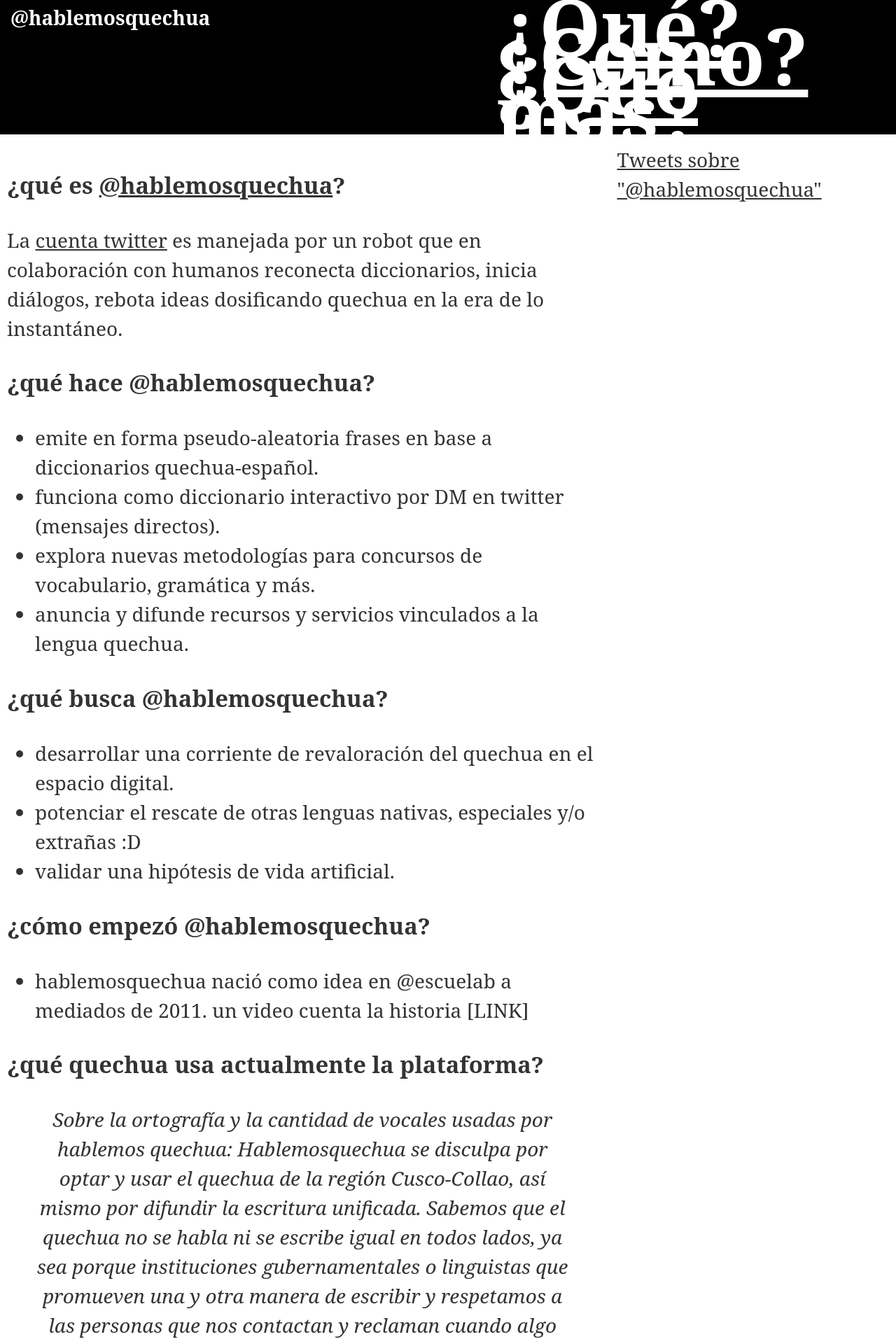
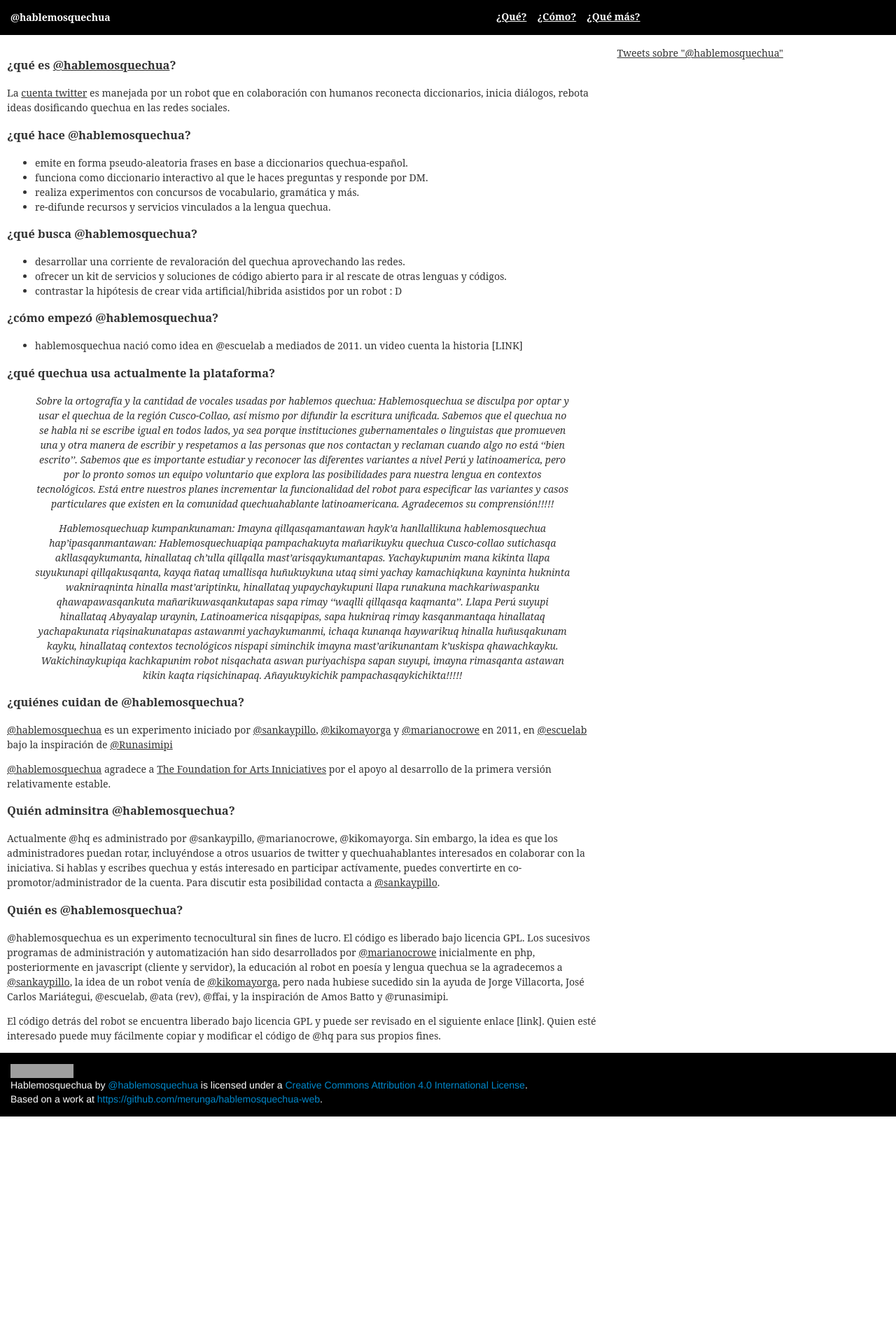
Before and after one commit to merunga/hablemosquechua-web, a Jekyll site: the page built from acerca-de.md, in a window 1280 px wide. Shown: the top 1920 px of the page at 70% size. Built offline with Jekyll 4.4.1, drawn with Linux system fonts in a browser that asks for light colours; some web fonts are replaced; comment, search, counter and statistics services are not loaded; after the commit the page ends 1595 px from its top, so only the background shows below that; grey boxes are pictures that could not be loaded.

Commit message:
mas textos...

```diff
--- a/acerca-de.md
+++ b/acerca-de.md
@@ -5,20 +5,20 @@
 ### ¿qué es [@hablemosquechua](https://twitter.com/hablemosquechua)?
 La [cuenta twitter](https://twitter.com/hablemosquechua) es manejada por un robot
 que en colaboración con humanos reconecta diccionarios, inicia diálogos, rebota ideas dosificando
-quechua en la era de lo instantáneo.
+quechua en las redes sociales.
 
 ### ¿qué hace @hablemosquechua?
 
 - emite en forma pseudo-aleatoria frases en base a diccionarios quechua-español.
-- funciona como diccionario interactivo por DM en twitter (mensajes directos).
-- explora nuevas metodologías para concursos de vocabulario, gramática y más.
-- anuncia y difunde recursos y servicios vinculados a la lengua quechua.
+- funciona como diccionario interactivo al que le haces preguntas y responde por DM.
+- realiza experimentos con concursos de vocabulario, gramática y más.
+- re-difunde recursos y servicios vinculados a la lengua quechua.
 
 ### ¿qué busca @hablemosquechua?
 
-- desarrollar una corriente de revaloración del quechua en el espacio digital.
-- potenciar el rescate de otras lenguas nativas, especiales y/o extrañas :D
-- validar una hipótesis de vida artificial.
+- desarrollar una corriente de revaloración del quechua aprovechando las redes.
+- ofrecer un kit de servicios y soluciones de código abierto para ir al rescate de otras lenguas y códigos.
+- contrastar la hipótesis de crear vida artificial/hibrida asistidos por un robot : D
 
 ### ¿cómo empezó @hablemosquechua?
 
--- a/css/main.css
+++ b/css/main.css
@@ -27,7 +27,7 @@
 header h1 {
   margin: 0 !important;
   padding: 15px;
-  font-size: 2em;
+  font-size: 1em;
   min-height: .5em !important;
 }
 
@@ -46,7 +46,7 @@
 }
 
 nav#main-nav * {
-  font-size: 2em;
+  font-size: 1em;
   font-weight: bolder;
 }
 
@@ -54,7 +54,7 @@
   padding-left: 10px;
   padding-right: 10px;
   line-height: 1.5;
-  font-size: 2em;
+  font-size: 1em;
 }
 
 #container a {
```
Also changed, not shown: como-funciona.md (+4 -4 lines), index.md (+3 -3 lines), 5 other files.
